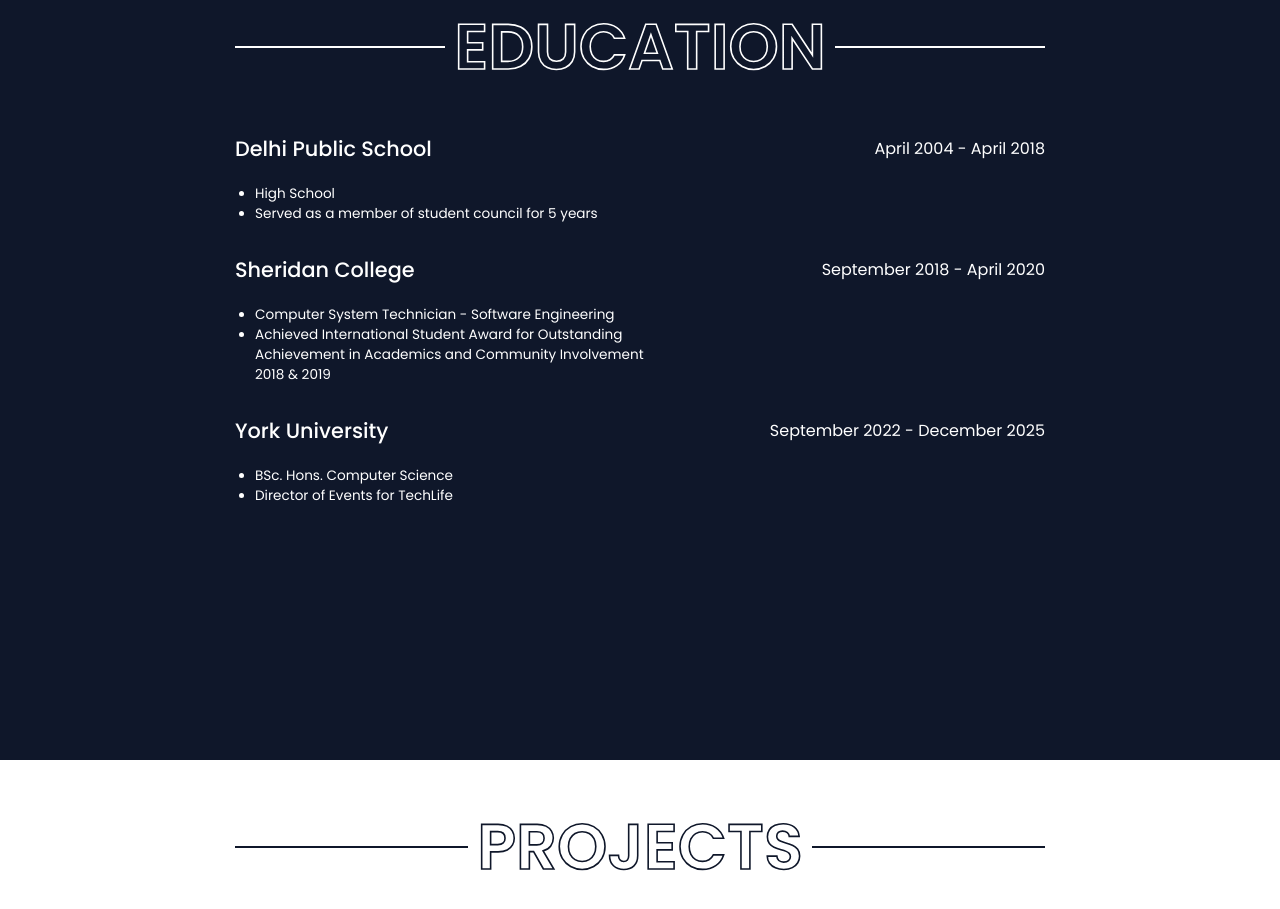
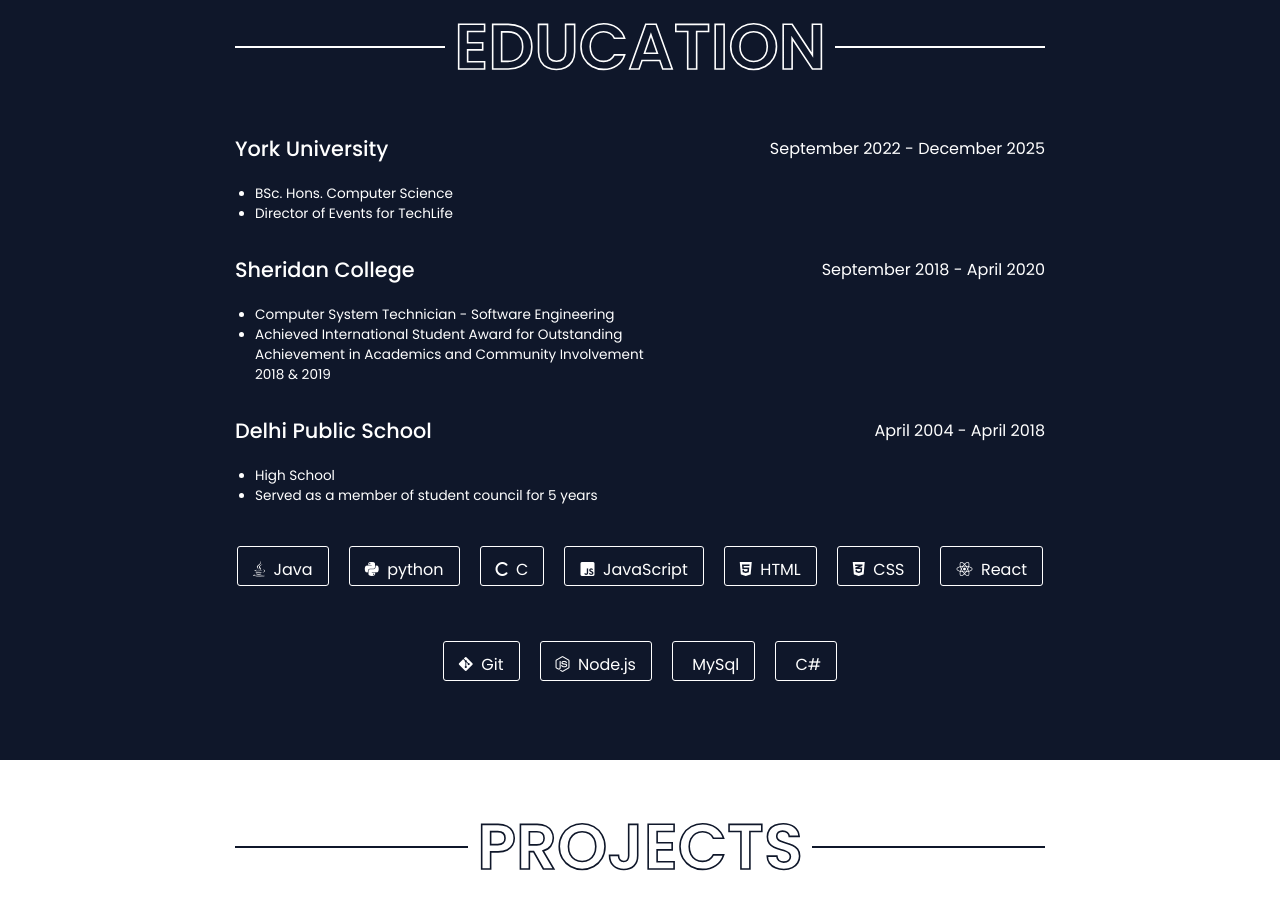
Before and after one commit to GurpartapG/Portfolio, a React (Create React App) app: page / in a window 1280 px wide. Shown: the part 1640-2549 px from the top of the page. Built offline with nearby package versions, Linux system fonts and the light colour scheme.

Commit message:
added skill icons

```diff
--- a/src/components/Education.js
+++ b/src/components/Education.js
@@ -2,6 +2,7 @@
 import styles from './education.module.css'
 import Sectionintroduction from './Sectionintroduction'
 import ListEntry from './ListEntry'
+import mysql from '../assets/mysql.png'
 
 
 export default function Education() {
@@ -12,10 +13,10 @@
                     EDUCATION
                 </Sectionintroduction>
                 <div className={styles.sectionContent}>
-                    <ListEntry title={"Delhi Public School"} date={"April 2004 - April 2018"}>
+                    <ListEntry title={"York University"} date={"September 2022 - December 2025"}>
                         <li>
-                            <p>High School</p>
-                            <li><p>Served as a member of student council for 5 years</p></li>
+                            <p>BSc. Hons. Computer Science</p>
+                            <li><p>Director of Events for TechLife</p></li>
                         </li>
                     </ListEntry>
                     <ListEntry title={"Sheridan College"} date={"September 2018 - April 2020"}>
@@ -24,12 +25,51 @@
                             <li><p>Achieved International Student Award for Outstanding <br></br>Achievement in Academics and Community Involvement<br></br>2018 & 2019</p></li>
                         </li>
                     </ListEntry>
-                    <ListEntry title={"York University"} date={"September 2022 - December 2025"}>
+                    <ListEntry title={"Delhi Public School"} date={"April 2004 - April 2018"}>
                         <li>
-                            <p>BSc. Hons. Computer Science</p>
-                            <li><p>Director of Events for TechLife</p></li>
+                            <p>High School</p>
+                            <li><p>Served as a member of student council for 5 years</p></li>
                         </li>
                     </ListEntry>
+                </div>
+
+                <div className={styles.skills}>
+                    <ul className={styles.title}>
+                        <li className={styles.list}>
+                            <i className="fa-brands fa-java"></i> &nbsp;Java
+                        </li>
+                        <li className={styles.list}>
+                            <i className="fa-brands fa-python"></i> &nbsp;python
+                        </li>
+                        <li className={styles.list}>
+                            <i className="fa-solid fa-c"></i> &nbsp;C
+                        </li>
+                        <li className={styles.list}>
+                            <i className="fa-brands fa-square-js"></i> &nbsp;JavaScript
+                        </li>
+                        <li className={styles.list}>
+                            <i className="fa-brands fa-html5"></i> &nbsp;HTML
+                        </li>
+                        <li className={styles.list}>
+                            <i className="fa-brands fa-css3-alt"></i> &nbsp;CSS
+                        </li>
+                        <li className={styles.list}>
+                            <i className="fa-brands fa-react"></i> &nbsp;React
+                        </li>
+                        <li className={styles.list}>
+                            <i className="fa-brands fa-git-alt"></i> &nbsp;Git
+                        </li>
+                        <li className={styles.list}>
+                            <i className="fa-brands fa-node-js"></i> &nbsp;Node.js
+                        </li>
+                        <li className={styles.list}>
+                        <i className="fa fa-mysql" aria-hidden="true"></i>&nbsp;MySql
+                        </li>
+                        <li className={styles.list}>
+                        <i className="fa fa-csharp" aria-hidden="true"></i>&nbsp;C#
+                        </li>
+                    </ul>
+
                 </div>
             </div>
         </section>
--- a/src/components/education.module.css
+++ b/src/components/education.module.css
@@ -39,6 +39,39 @@
 @media (min-width:640px) {
     .sectionContent {
         padding: 0px, 50px;
+    }
 
+    .list
+    {
+        height: 40px;
+        margin: 0px 5px 10px;
     }
+
 }
+
+
+.skills {
+    /*display: flex;
+    justify-content: center;*/
+
+    display: flex;
+    flex-direction: column;
+    justify-content: center;
+}
+
+.list{
+    border: 1px solid white;
+    width: auto;
+    border-radius: 3px;
+    display: inline-block;
+    padding: 10px 15px;
+    margin: 40px 10px 15px;
+    color: white;
+}
+
+.title
+{
+    display: flex;
+    flex-flow: wrap;
+    justify-content: center;
+}
```
Also changed, not shown: src/components/Aboutme.js (+0 -9 lines), src/components/aboutMe.module.css (+4 -6 lines), src/assets/mysql.png (added).
